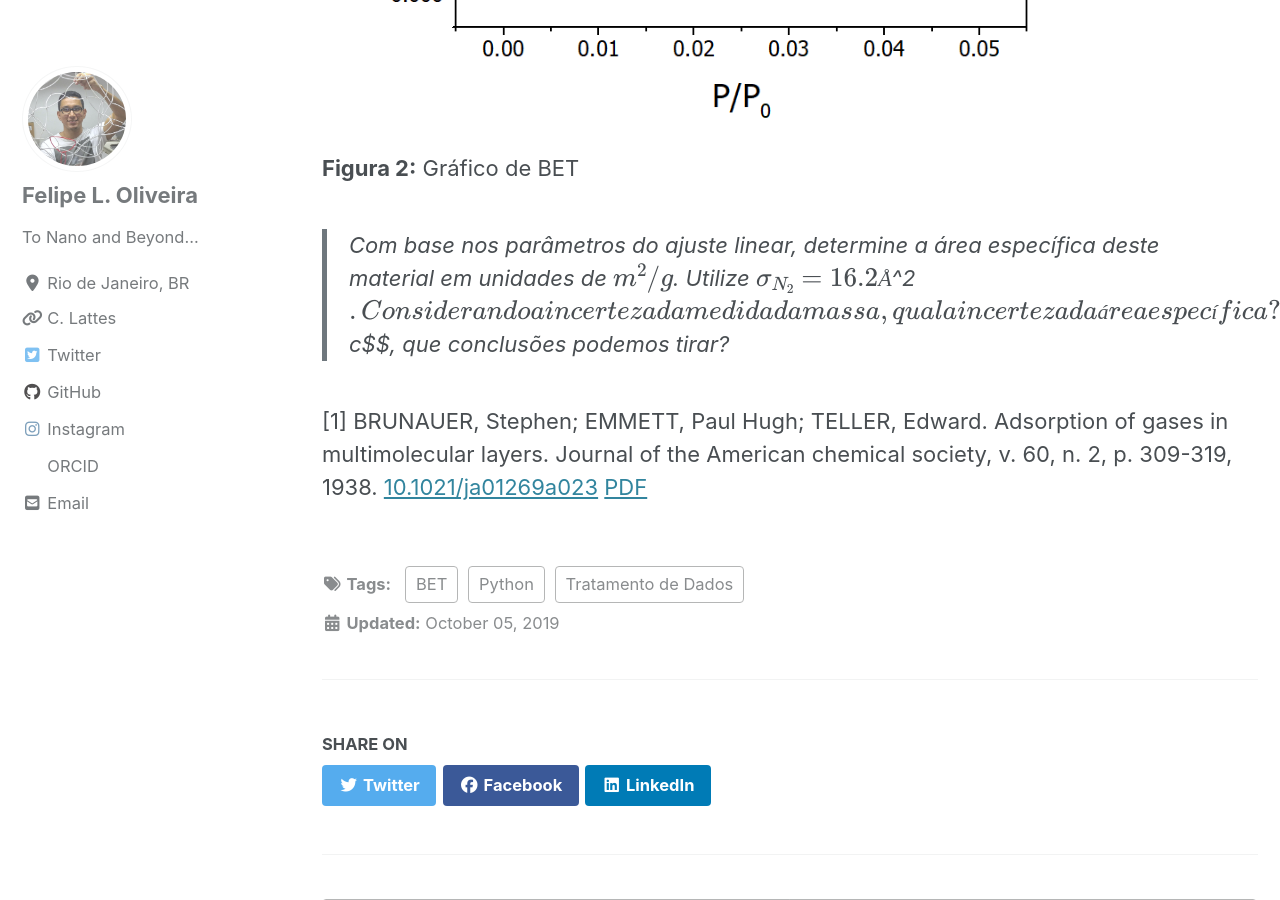
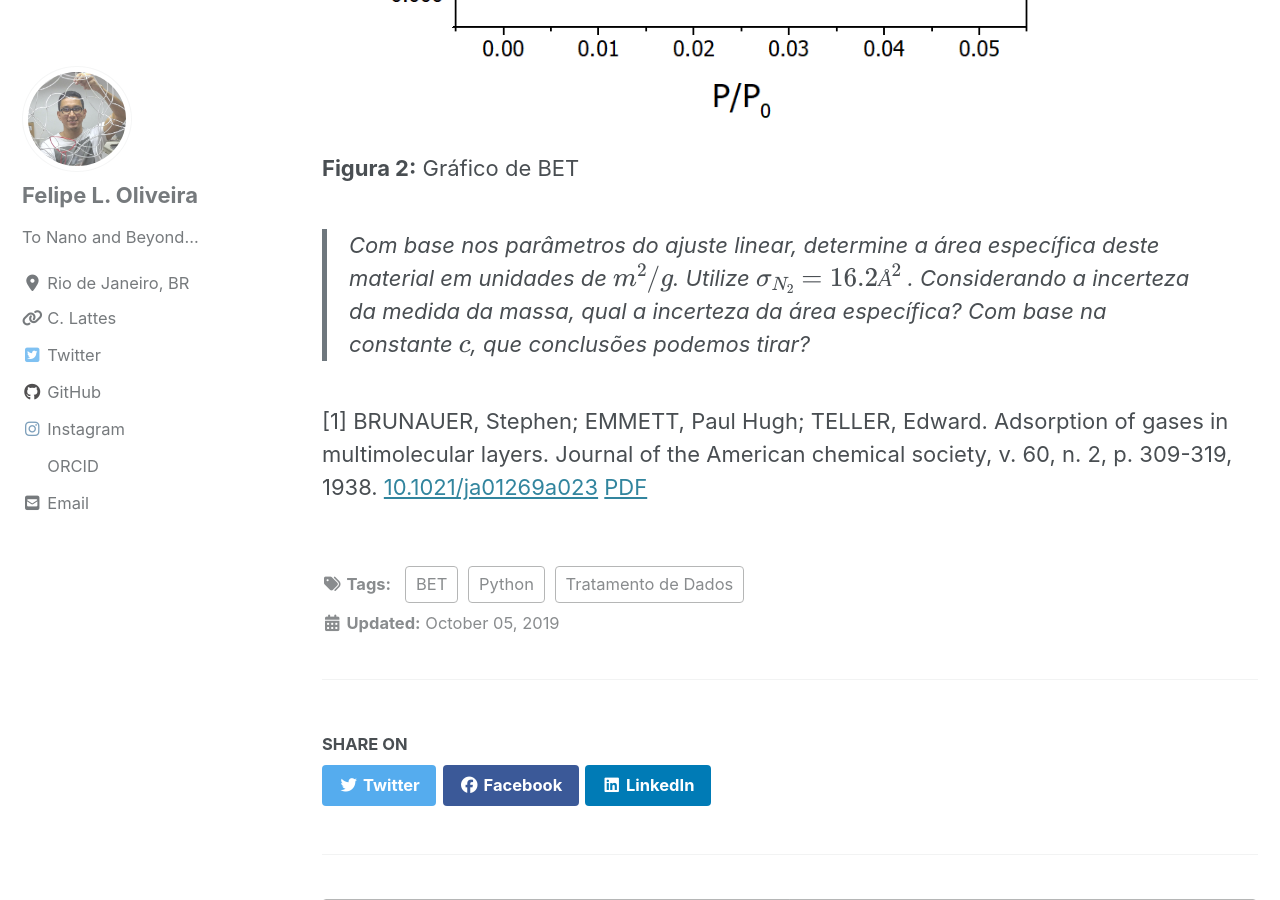
Before and after one commit to lipelopesoliveira/lipelopesoliveira.github.io, a Jekyll site: the page built from _posts/2019-10-05-bet_1.md, in a window 1280 px wide and 900 px high, scrolled down 3990 px. Built offline with Jekyll 4.4.1, drawn with Linux system fonts in a browser that asks for light colours; cached includes are drawn as plain includes; nearby versions of some CDN libraries; formulas are drawn with MathJax 3.

Commit message:
Update 2019-10-05-bet_1.md

```diff
--- a/_posts/2019-10-05-bet_1.md
+++ b/_posts/2019-10-05-bet_1.md
@@ -60,6 +60,6 @@ Agora utilize o método de linearização apresentado anteriormente  e gere um g
 
 **Figura 2:** Gráfico de BET
 
-> Com base nos parâmetros do ajuste linear, determine a área específica deste material em unidades de $$m^2/g$$. Utilize $$\sigma_{N_2} = 16.2 Å$$^2$$ . Considerando a incerteza da medida da massa, qual a incerteza da área específica? Com base na constante $$c$$, que conclusões podemos tirar?
+> Com base nos parâmetros do ajuste linear, determine a área específica deste material em unidades de $$m^2/g$$. Utilize $$\sigma_{N_2} = 16.2 Å^2$$ . Considerando a incerteza da medida da massa, qual a incerteza da área específica? Com base na constante $$c$$, que conclusões podemos tirar?
 
 [1] BRUNAUER, Stephen; EMMETT, Paul Hugh; TELLER, Edward. Adsorption of gases in multimolecular layers. Journal of the American chemical society, v. 60, n. 2, p. 309-319, 1938. [10.1021/ja01269a023](https://pubs.acs.org/doi/abs/10.1021/ja01269a023) [PDF](https://www.researchgate.net/profile/Niranjan_Biswal/post/How_to_interpret_the_following_N2_adsorption_desorption_isotherms/attachment/59d61f0479197b807797d6de/AS:282197769637889@1444292600139/download/BET+%2C+1938+article+J+Ame+Che+Soc60%2C+309.pdf)
```
